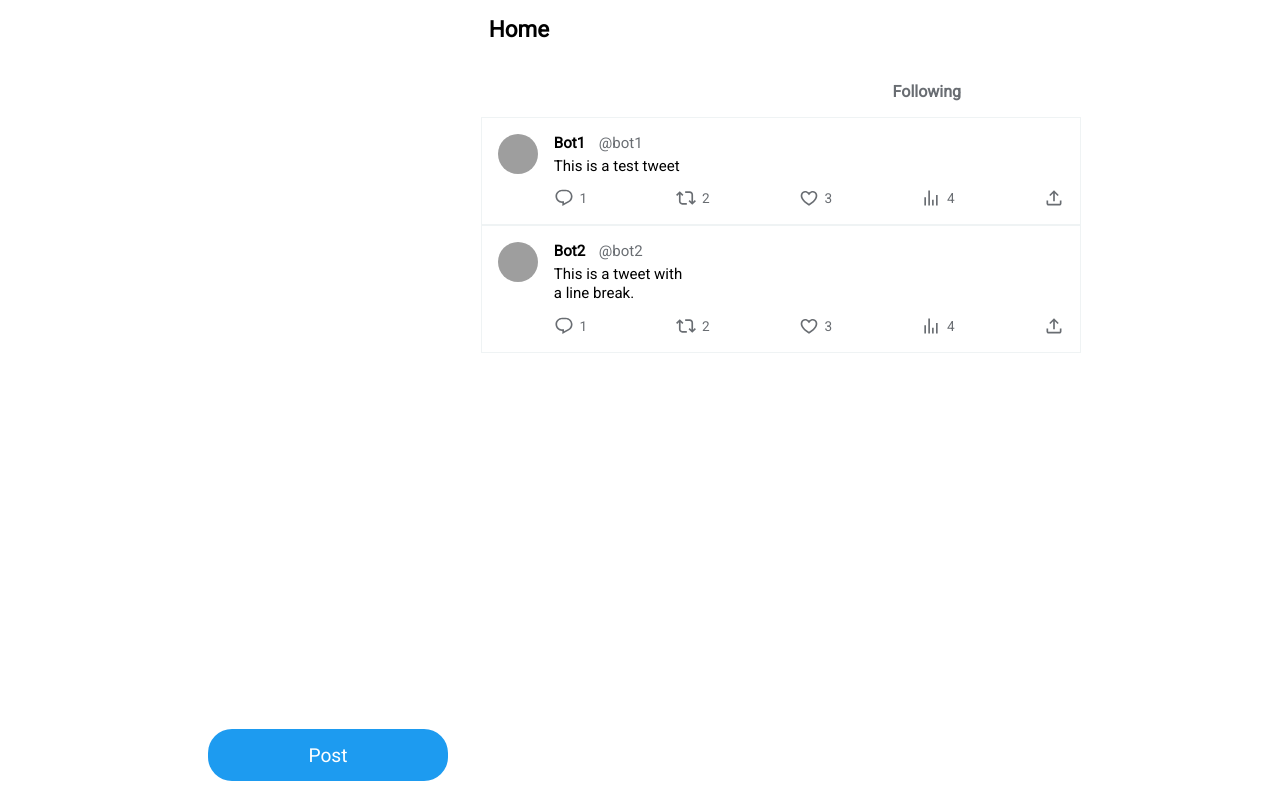
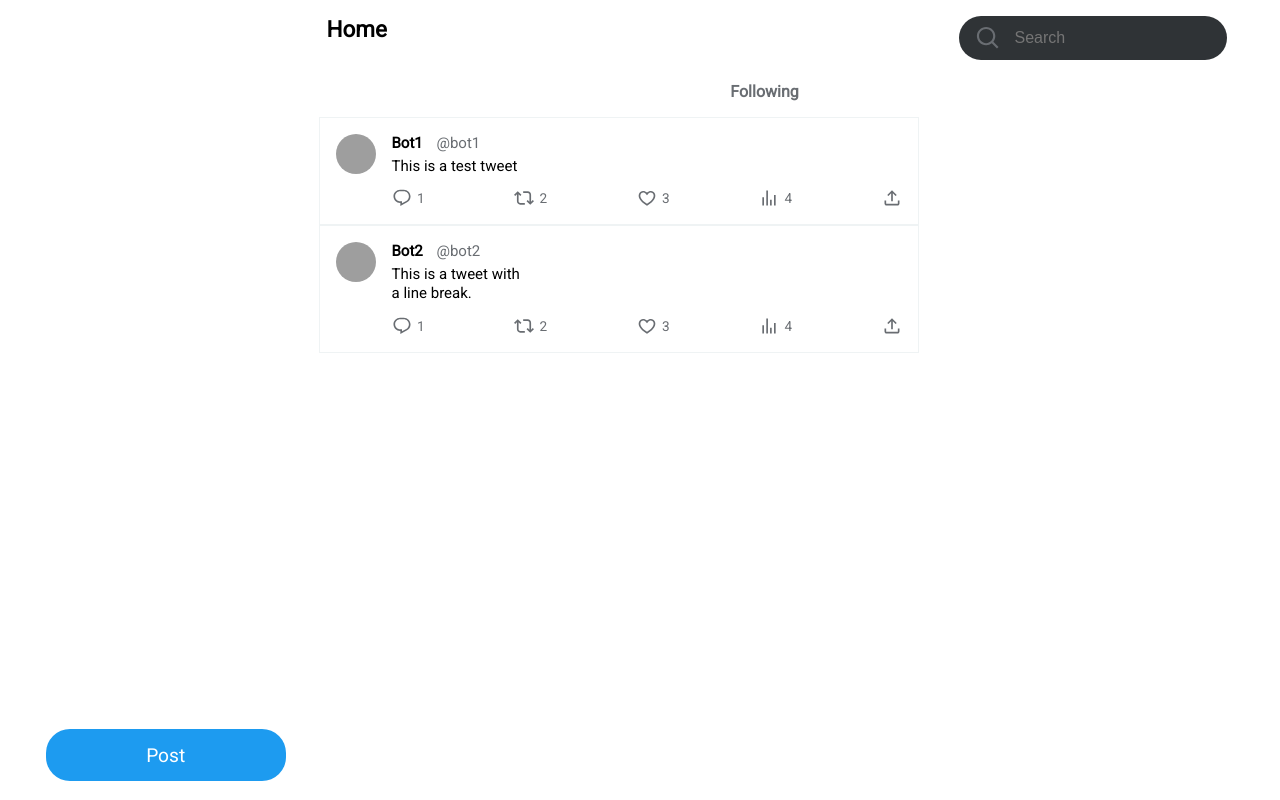
Before and after one commit to Quibylix/x-clone, a Next.js app: page / in a window 1280 px wide. Built offline with nearby package versions, Linux system fonts and the light colour scheme; grey boxes are pictures that could not be loaded.

Commit message:
feat: integrate the search bar in the page

```diff
--- a/app/page.module.css
+++ b/app/page.module.css
@@ -43,6 +43,12 @@
 
 .headerContainer {
   grid-area: header;
+}
+
+.aside {
+  display: none;
+  grid-area: aside;
+  padding: 1rem;
 }
 
 @media (min-width: 495px) {
@@ -93,6 +99,21 @@
   }
 }
 
+@media (min-width: 1000px) {
+  .main {
+    grid-template-areas:
+      "logo header aside"
+      "nav header aside"
+      "nav main aside";
+    grid-template-columns: max-content minmax(auto, 37.5rem) max-content;
+    grid-template-rows: max-content max-content 1fr;
+  }
+
+  .aside {
+    display: block;
+  }
+}
+
 @media (min-width: 1280px) {
   .postLink {
     aspect-ratio: unset;
--- a/app/page.tsx
+++ b/app/page.tsx
@@ -1,4 +1,11 @@
-import { Header, Navbar, PostIcon, Tweet, XIcon } from "@/components";
+import {
+  Header,
+  Navbar,
+  PostIcon,
+  SearchBar,
+  Tweet,
+  XIcon,
+} from "@/components";
 import Link from "next/link";
 import styles from "./page.module.css";
 
@@ -26,6 +33,9 @@ export default function Home() {
       <div className={styles.headerContainer}>
         <Header />
       </div>
+      <aside className={styles.aside}>
+        <SearchBar />
+      </aside>
       <section className={styles.tweets}>
         <Tweet
           avatarUrl="https://gravatar.com/avatar/ba79001e355f4092cd4b47df9d1070a2?s=400&d=robohash&r=x"
```
Also changed, not shown: 1 other file (tests, documents, lock files or other folders).
